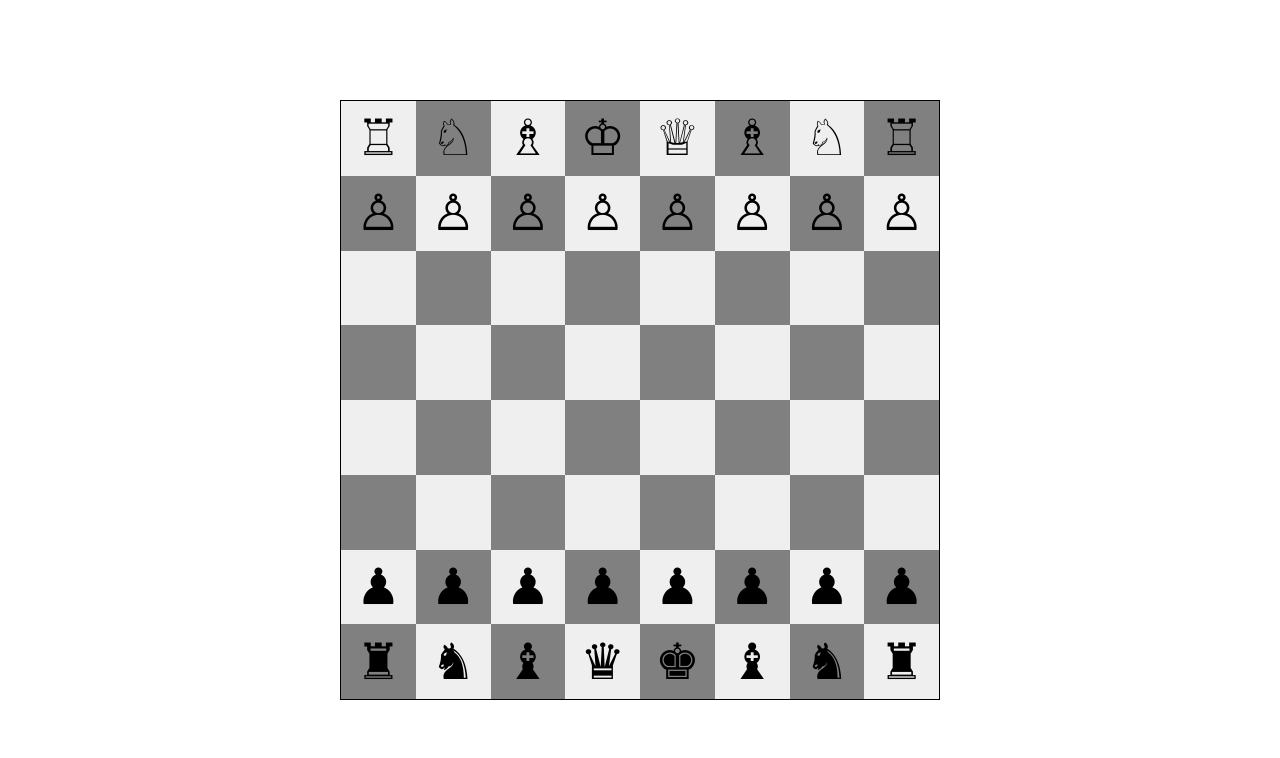
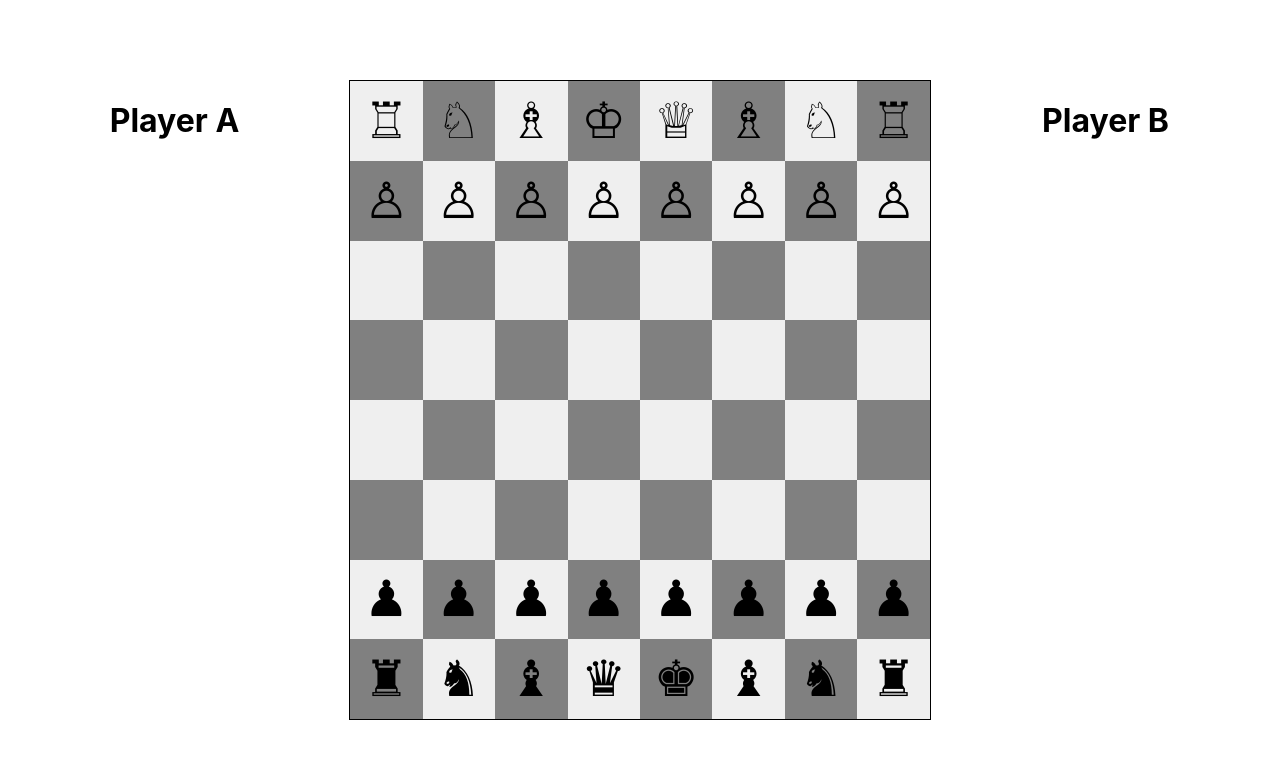
Before and after one commit to tolulopeoduro/Chess, a React (Create React App) app: page / in a window 1280 px wide. Shown: the top 758 px of the page. Built offline with nearby package versions, Linux system fonts and the light colour scheme.

Commit message:
added display for removed pieces

```diff
--- a/src/App.js
+++ b/src/App.js
@@ -1,11 +1,18 @@
 import logo from './logo.svg';
 import './App.css';
 import Main from './containers/Main/Main';
+import PlayerDetailsContainer from './components/PlayerDetailsContainer/PlayerDetailsContainer';
+import { useSelector } from 'react-redux';
 
 function App() {
+
+  const removed = useSelector(state => state.board.removed_pieces)
+
   return (
     <div className='App'>
+      <PlayerDetailsContainer player ="A" removed = {removed['A']}/>
       <Main/>
+      <PlayerDetailsContainer player ="B" removed = {removed['B']}/>
     </div>
   );
 }
--- /dev/null
+++ b/src/components/PlayerDetailsContainer/PlayerDetailContainer.module.css
@@ -0,0 +1,13 @@
+.playerContainer {
+    width: 30vw;
+    height: 80vh;
+    display: flex;
+    flex-direction: column;
+    align-items: center;
+}
+
+.removedPieces {
+    width: 160px;
+    display: grid;
+    grid-template-columns: repeat(2 , 1fr);
+}
--- /dev/null
+++ b/src/components/PlayerDetailsContainer/PlayerDetailsContainer.js
@@ -0,0 +1,28 @@
+import { useEffect } from 'react'
+import { useTranslation } from 'react-i18next'
+import classes from './PlayerDetailContainer.module.css'
+import arrangeRemovedPieces from '../../utils/arrangeRemovedPieces'
+import RemovedItem from '../RemovedItem/RemovedItem'
+
+const PlayerDetailsContainer = (props) => {
+
+    const {player , removed} = props
+    const ar = arrangeRemovedPieces(removed , player === "A" ? "B" : "A")
+
+    const {t} = useTranslation()
+    // turn === player add green dot , check === playre && add red dot
+    return (
+        <div className = {classes.playerContainer}>
+            <h1>Player {player}</h1> {}
+            <div className={classes.removedPieces}>
+                {
+                    ar.map(r =>
+                        r.qty >0 && <RemovedItem data = {r}/>
+                    )
+                }
+            </div>
+        </div>
+    )
+}
+
+export default PlayerDetailsContainer
--- /dev/null
+++ b/src/components/RemovedItem/RemovedItem.js
@@ -0,0 +1,19 @@
+import React, { useEffect } from 'react'
+import { useTranslation } from 'react-i18next'
+import classes from './RemovedItem.module.css'
+
+const RemovedItem = (props) => {
+
+    const {name , qty} = props.data
+    const {t} = useTranslation()
+
+
+  return (
+    <div className={classes.removed_piece}>
+        <p>{t(name)}</p>
+        <p>{qty > 1 && `x${qty}`}</p>
+    </div>
+  )
+}
+
+export default RemovedItem
--- /dev/null
+++ b/src/components/RemovedItem/RemovedItem.module.css
@@ -0,0 +1,7 @@
+.removed_piece {
+    display: flex;
+    justify-content: center;
+    align-items: center;
+    height: 80px;
+    font-size: 30px;
+}
--- a/src/containers/Main/Main.module.css
+++ b/src/containers/Main/Main.module.css
@@ -1,6 +1,6 @@
 .board {
-    height: 600px;
-    width: 600px;
+    height: 80vh;
+    width: 80vh;
     cursor: pointer;
     border: 1px solid black;
     box-sizing: border-box;
--- a/src/features/Board/BoardSlice.js
+++ b/src/features/Board/BoardSlice.js
@@ -15,7 +15,11 @@ const initialState = {
     selection : null,
     board : [...ar0and1 , ...twoToFive , ...ar6to7 ],
     turn : 'A',
-    available_moves : null
+    available_moves : null,
+    removed_pieces : {
+      "A" : [],
+      "B" : []
+    }
 }
 
 export const BoardSlice = createSlice({
@@ -32,6 +36,13 @@ export const BoardSlice = createSlice({
       const d = [...state.board]
       const {piece , row , box} = state.selection
       const {current_piece , current_row , current_box} = action.payload
+      if (current_piece !== "") {
+        const a = {...state.removed_pieces}
+        const p = current_piece.split('_')[1] === "A" ? "B" : "A"
+        console.log(a[p])
+        a[p].push(current_piece)
+        console.log(a)
+      }
       d[current_row][current_box] = piece
       d[row][box] = ''
       state.selection = null
--- /dev/null
+++ b/src/utils/arrangeRemovedPieces.js
@@ -0,0 +1,16 @@
+
+const arrangeRemovedPieces = (ar , player) => {
+    const a = {king : 0 , queen : 0, rook : 0 , bishop : 0, knight : 0 , pawn : 0}
+    const b = []
+        for (let i = 0; i < ar.length; i++) {
+            a[ar[i].split('_')[0]] += 1
+        }
+        const p = Object.keys(a).map(r => {
+            return {name : `${r}_${player}` , qty : a[r]}
+        })
+        p.map(a => a.qty <1)
+        return p
+
+}
+
+export default arrangeRemovedPieces
--- a/src/utils/checkMoves.js
+++ b/src/utils/checkMoves.js
@@ -19,7 +19,7 @@ export const clearMoves = store.dispatch(clearAvailableMoves())
 
 const checkPawnMovesB = (data , row , box) => {
     const available_moves = []
-    const b = state.board.board
+    const b = store.getState().board.board
     row === 6 && available_moves.push({row : row-2 , box : box })
     if(b[row-1][box] === '') {
         available_moves.push({row : row-1 , box : box })
@@ -30,7 +30,6 @@ const checkPawnMovesB = (data , row , box) => {
     if(b[row-1][box+1]?.split('_')[1] === 'A') {
         available_moves.push({row : row-1 , box : box+1 })
         }
-        console.log(available_moves)
     store.dispatch(setAvailableMoves(available_moves))
 }
 
```
